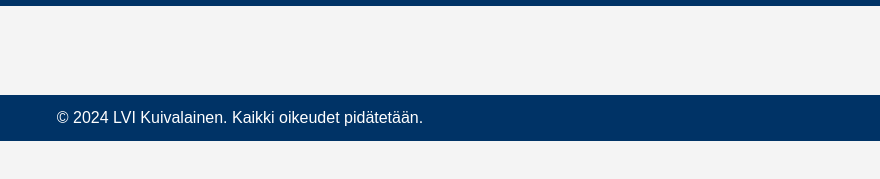
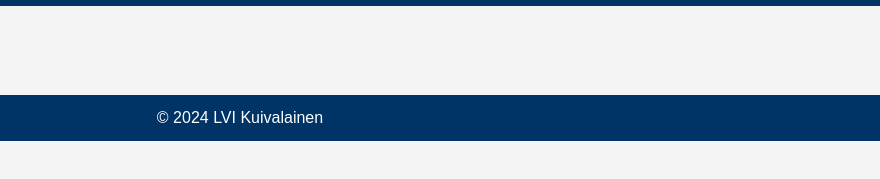
Before and after one commit to JonnaSutinen/LVI, a plain HTML site: page kuvagalleria.html in a window 1280 px wide. Shown: the part 143-322 px from the top of the page, 400-1280 px from the left. Drawn offline with Linux system fonts and the light colour scheme.

Commit message:
muutos footeriin

```diff
--- a/kuvagalleria.html
+++ b/kuvagalleria.html
@@ -40,7 +40,7 @@
     </main>
 
     <footer>
-        <p>&copy; 2024 LVI Kuivalainen. Kaikki oikeudet pidätetään.</p>
+        <p>&copy; 2024 LVI Kuivalainen</p>
     </footer>
 
     <script>
```
Also changed, not shown: index.html (+1 -1 lines), palvelut.html (+1 -1 lines), tietoa.html (+1 -1 lines), tyomme.html (+1 -1 lines), yhteystiedot.html (+1 -1 lines).
